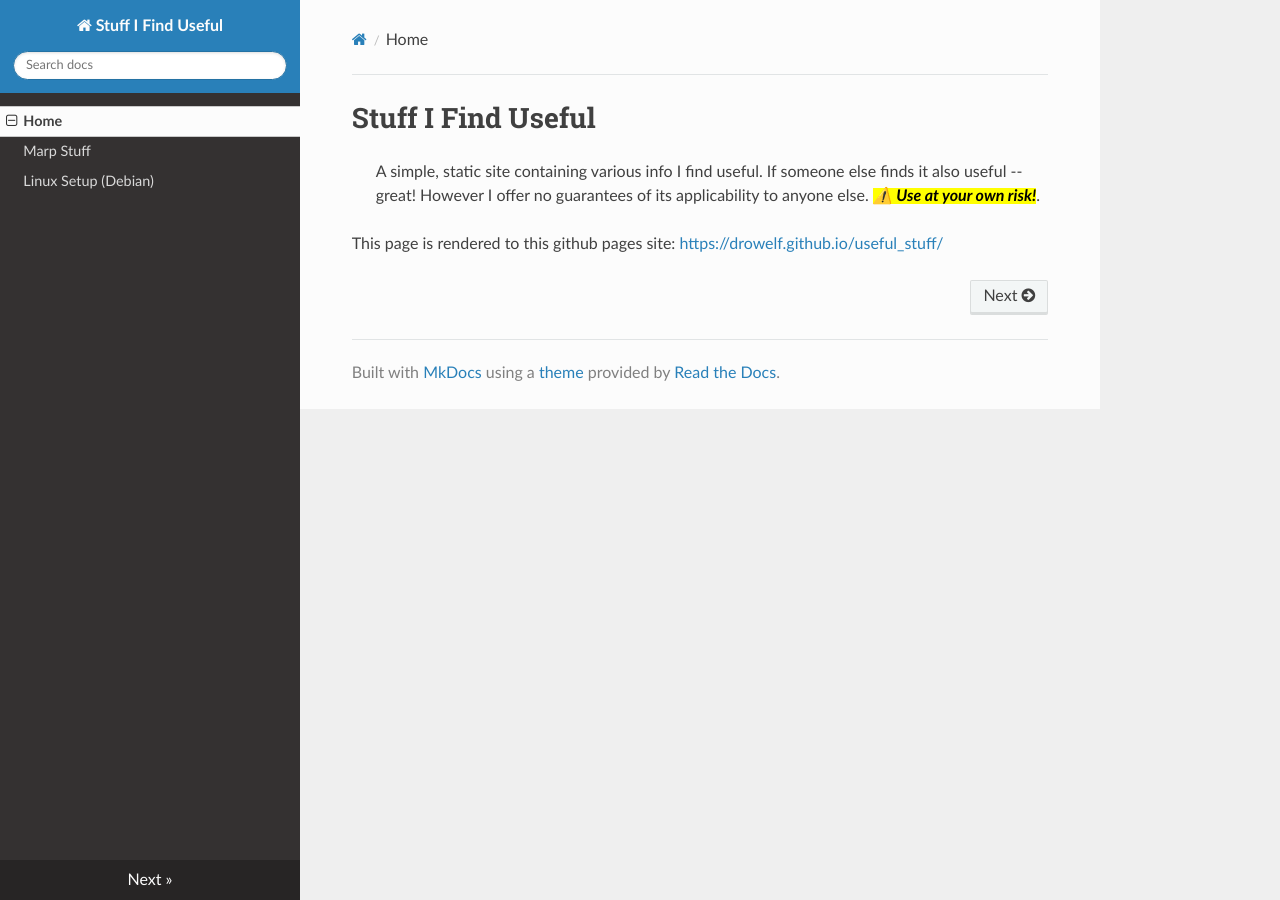
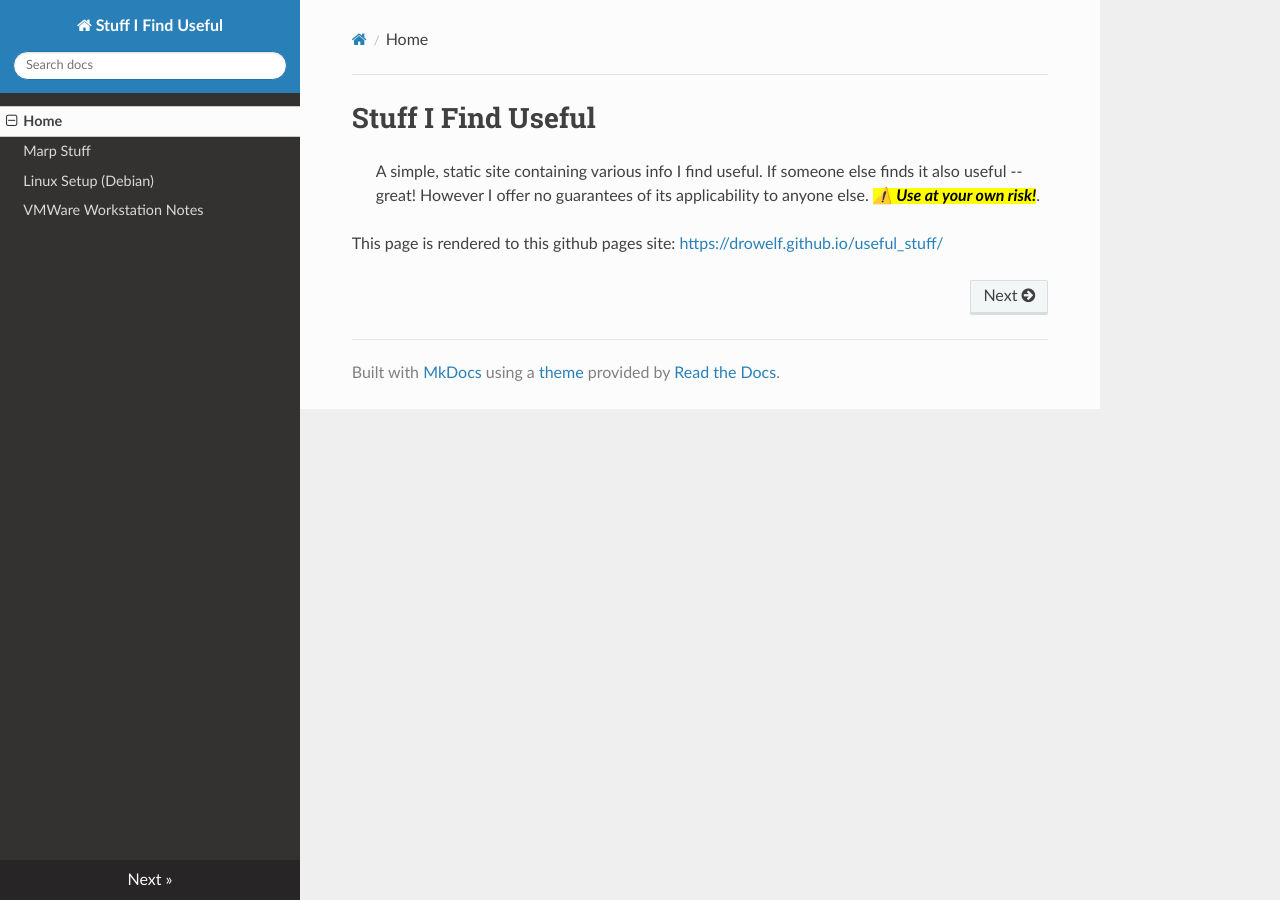
Before and after one commit to travisseymour/useful_stuff, an MkDocs documentation site: the page built from docs/index.md, in a window 1280 px wide. Built offline with MkDocs 1.6.1, drawn with Linux system fonts in a browser that asks for light colours; nearby versions of some CDN libraries.

Commit message:
updated menu

```diff
--- a/mkdocs.yml
+++ b/mkdocs.yml
@@ -6,3 +6,4 @@ nav:
   - Home: index.md
   - Marp Stuff: marp_stuff.md
   - Linux Setup (Debian): debian_setup.md
+  - VMWare Workstation Notes: vmware_stuff.md
```
